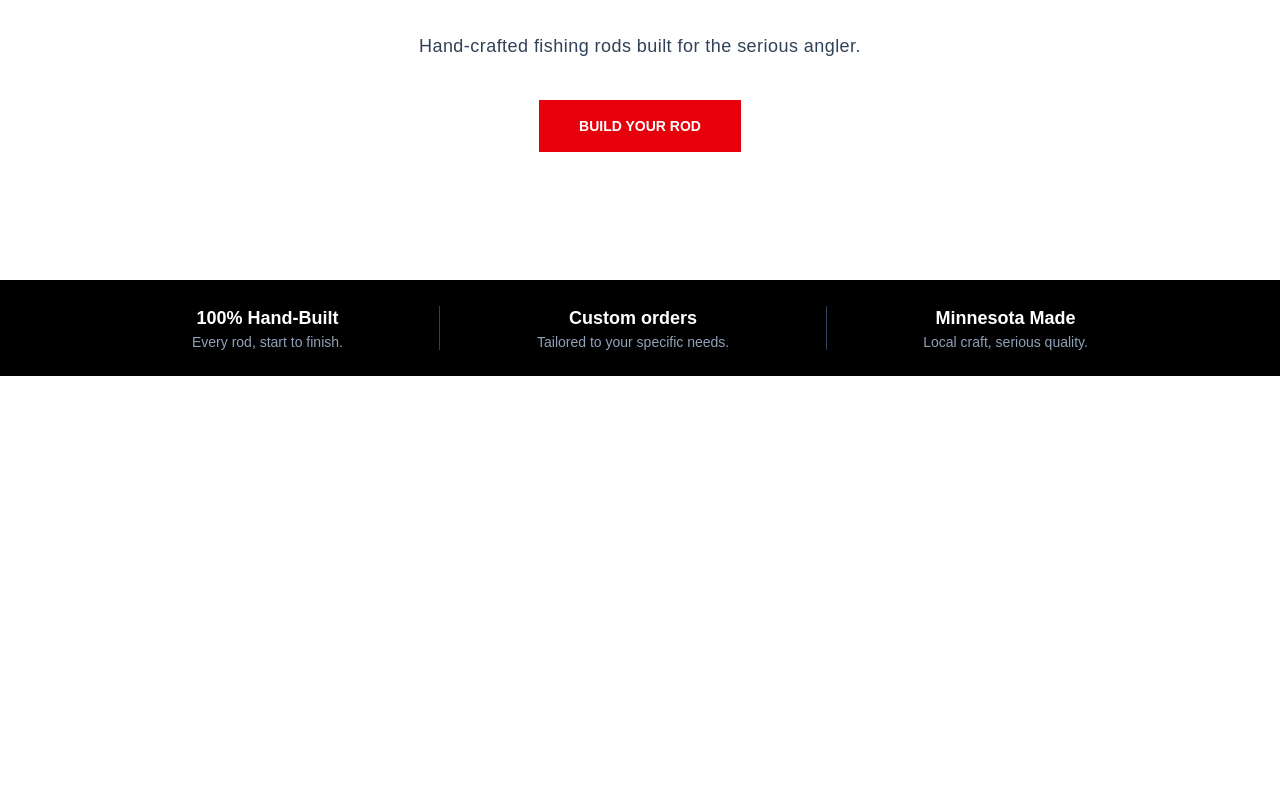
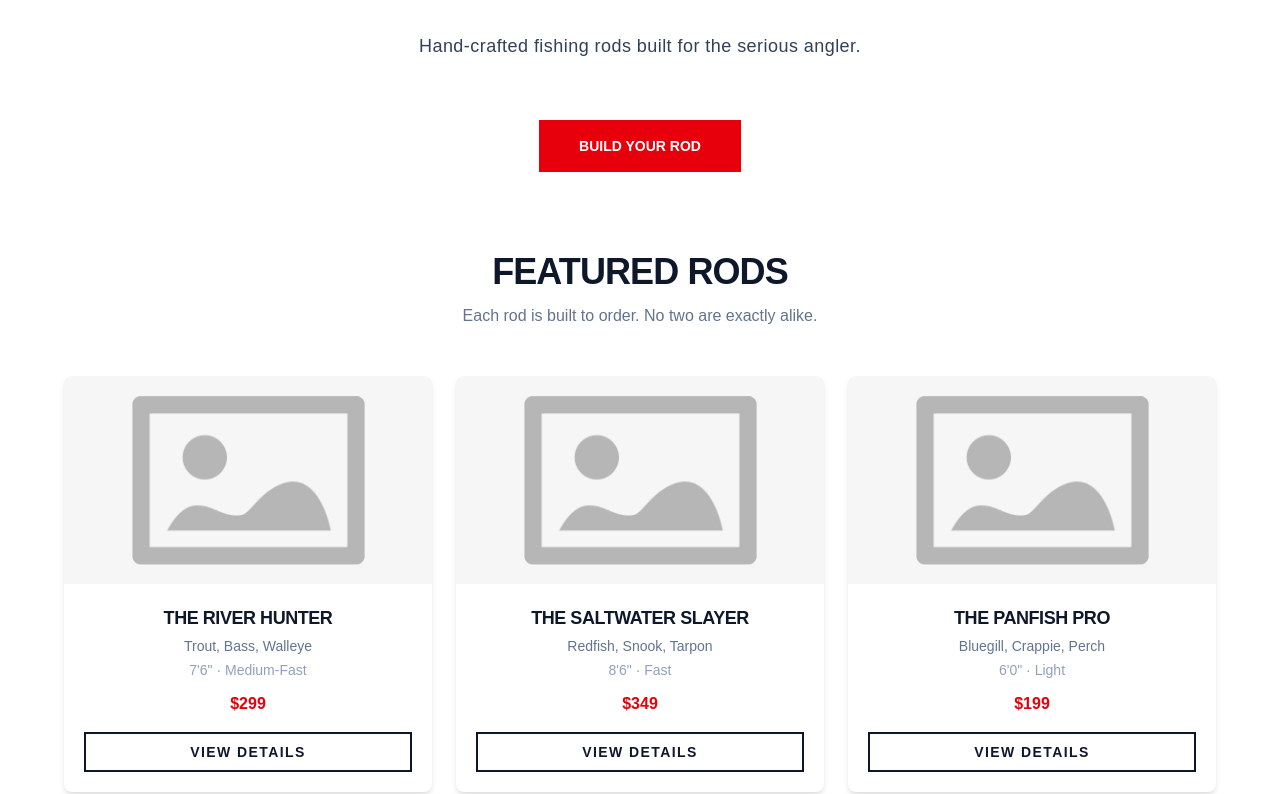
Before and after one commit to ave0131/CMojo-Custom-Rods-Website, a Next.js app: page / in a window 1280 px wide. Shown: the part 346-1140 px from the top of the page. Before the commit the page ends 882 px from the top, so only its background shows below. Built offline with nearby package versions, Linux system fonts and the light colour scheme.

Commit message:
Added placeholder images for rods. Updated the homepage to display the grid layout of rods.

```diff
--- a/app/page.tsx
+++ b/app/page.tsx
@@ -1,5 +1,7 @@
 // This is a page for the home route of the website.
 import Navbar from '@/components/Navbar'
+import { rods } from '@/data/rod'
+import RodCard from '@/components/RodCard'
 
 export default function Home() {
   return (
@@ -9,7 +11,7 @@ export default function Home() {
       <main className="bg-white min-h-screen">
 
         {/* The Hero Container */}
-        <section className="px-6 py-32 text-center max-w-4xl mx-auto">
+        <section className="px-6 pt-32 pb-20 text-center max-w-4xl mx-auto">
 
           <h1 className="text-7xl font-extrabold uppercase tracking-tighter leading-none text-slate-900">
             Built for the <br />
@@ -20,14 +22,36 @@ export default function Home() {
             Hand-crafted fishing rods built for the serious angler.
           </p>
 
-          <button className="mt-10 bg-red-600 text-white px-10 py-4 text-sm font-bold uppercase hover:bg-red-700 transition-all">
+          <button className="mt-15 bg-red-600 text-white px-10 py-4 text-sm font-bold uppercase hover:bg-red-700 transition-all">
             Build Your Rod
           </button>
 
         </section>
 
+        {/* Featured Rods Section */}
+        <section className="bg-white pb-15 px-6 text-center">
+          <div className="max-w-6xl mx-auto">
+
+            <div className="text-center mb-12">
+              <h2 className="text-4xl font-black uppercase tracking-tight text-slate-900">
+                Featured Rods
+              </h2>
+              <p className="mt-3 text-slate-500 max-w-xl mx-auto">
+                Each rod is built to order. No two are exactly alike.
+              </p>
+            </div>
+
+            <div className="grid grid-cols-1 sm:grid-cols-2 md:grid-cols-3 gap-6">
+              {rods.map((rod) => (
+                <RodCard key={rod.id} rod={rod} />
+              ))}
+            </div>
+
+          </div>
+        </section>
+
         {/* Social Proof Bar */}
-        <section className="bg-black py-6 px-6">
+        <section className="bg-black py-6 px-6 border-b-2 border-red-600">
           <div className="max-w-4xl mx-auto flex items-center justify-between text-center">
 
             <div>
@@ -38,7 +62,7 @@ export default function Home() {
             <div className="w-px h-11 bg-slate-700" />
 
             <div>
-              <p className="text-white font-bold text-lg">Custom orders</p>
+              <p className="text-white font-bold text-lg">Custom Orders</p>
               <p className="text-slate-400 text-sm">Tailored to your specific needs.</p>
             </div>
 
--- a/components/Navbar.tsx
+++ b/components/Navbar.tsx
@@ -3,7 +3,7 @@ import Link from "next/link"
 
 export default function Navbar() {
     return (
-        <header className="w-full bg-black-900 px-6 py-4 flex items-center justify-between border-b-2 border-red-600 sticky top-0 z-50">
+        <header className="w-full bg-black px-6 py-4 flex items-center justify-between border-b-2 border-red-600 sticky top-0 z-50">
 
             {/* Logo and Site Name */}
             <div className="flex items-center gap-3 w-1/3">
--- a/components/RodCard.tsx
+++ b/components/RodCard.tsx
@@ -0,0 +1,30 @@
+import Image from "next/image"
+import { Rod } from "@/data/rod"
+
+type RodCardProps = {
+    rod: Rod
+}
+
+export default function RodCard({ rod }: RodCardProps) {
+    return (
+        <div className="bg-white rounded-lg overflow-hidden shadow-md hover:shadow-xl transition-shadow">
+            <div className="relative w-full h-52">
+                <Image
+                    src={rod.image}
+                    alt={rod.name}
+                    fill
+                    className="object-cover"
+                />
+            </div>
+            <div className="p-5">
+                <h3 className="text-lg font-black uppercase tracking-tight text-slate-900">{rod.name}</h3>
+                <p className="text-sm text-slate-500 mt-1">{rod.species}</p>
+                <p className="text-sm text-slate-400 mt-1">{rod.length} · {rod.action}</p>
+                <p className="text-red-600 font-bold mt-3">${rod.price}</p>
+                <button className="mt-4 w-full border-2 border-slate-900 text-slate-900 py-2 text-sm font-bold uppercase tracking-widest hover:bg-slate-900 hover:text-white transition-all">
+                    View Details
+                </button>
+            </div>
+            </div>
+    )
+}
--- a/data/rod.ts
+++ b/data/rod.ts
@@ -0,0 +1,55 @@
+export type Rod = {
+    id: number
+    name: string
+    length: string
+    description: string
+    species: string
+    action: string
+    price: number
+    image: string
+}
+
+
+{/* Fictional Rod Data */}
+export const rods: Rod[] = [
+    {
+        id: 1,
+        name: "The River Hunter",
+        length: "7'6\"",
+        description: "A versatile rod designed for river fishing, offering a perfect balance of sensitivity and strength.",
+        species: "Trout, Bass, Walleye",
+        action: "Medium-Fast",
+        price: 299,
+        image: "/images/PlaceholderImage.jpeg"
+    },
+    {
+        id: 2,
+        name: "The Saltwater Slayer",
+        length: "8'6\"",
+        description: "Built to withstand the harsh conditions of saltwater fishing, this rod is ideal for targeting larger species.",
+        species: "Redfish, Snook, Tarpon",
+        action: "Fast",
+        price: 349,
+        image: "/images/PlaceholderImage.jpeg"
+    },
+    {
+        id: 3,
+        name: "The Panfish Pro",
+        length: "6'0\"",
+        description: "A lightweight rod perfect for targeting panfish in lakes and ponds, offering excellent sensitivity.",
+        species: "Bluegill, Crappie, Perch",
+        action: "Light",
+        price: 199,
+        image: "/images/PlaceholderImage.jpeg"
+    },
+    {
+        id: 4,
+        name: "The Big Game Beast",
+        length: "9'0\"",
+        description: "Designed for the serious angler targeting big game fish, this rod offers unmatched power and durability.",
+        species: "Musky, Pike, Large Bass",
+        action: "Extra-Fast",
+        price: 399,
+        image: "/images/PlaceholderImage.jpeg"
+    }
+]
```
Also changed, not shown: public/images/PlaceholderImage.jpeg (added).
